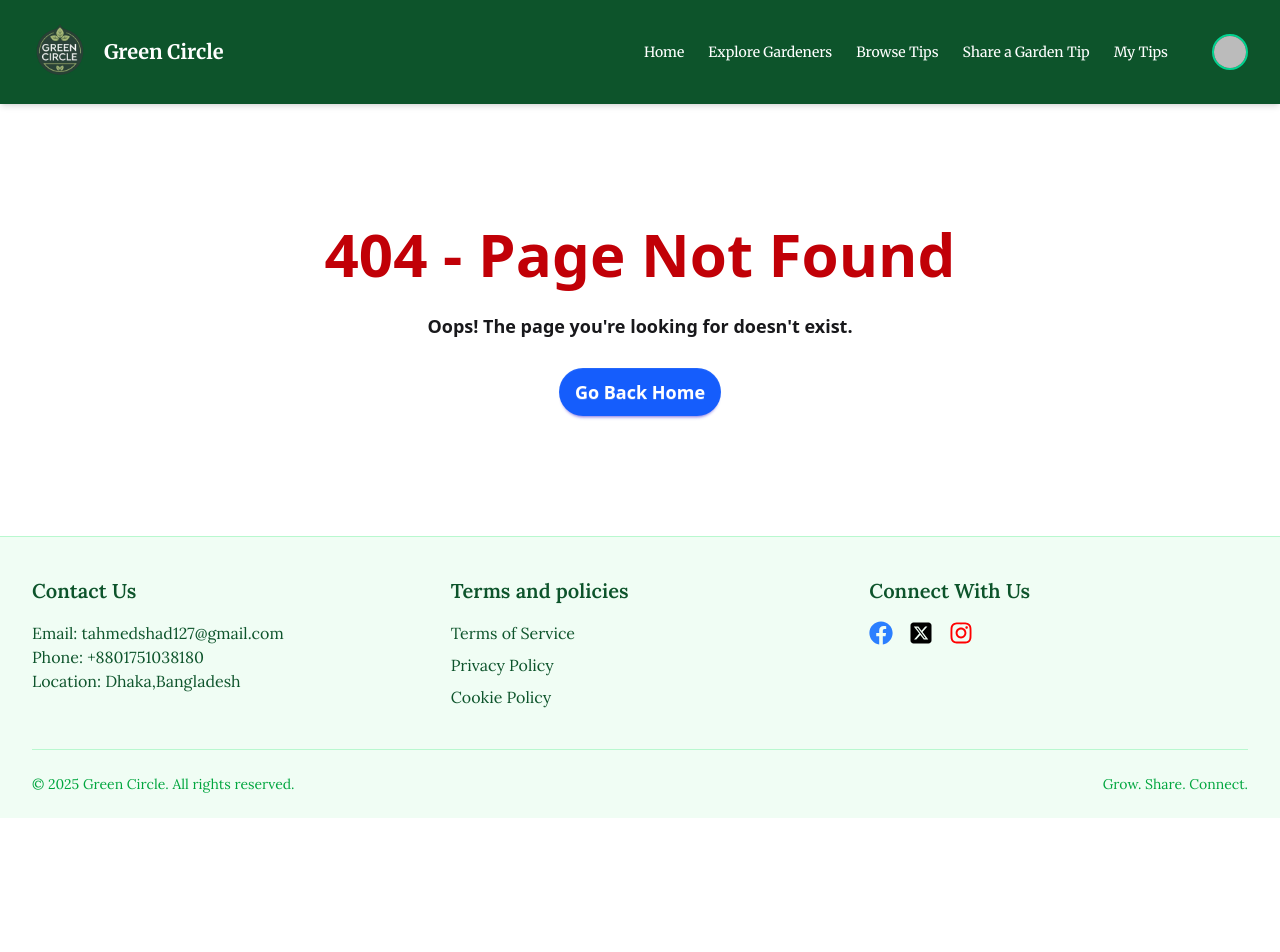
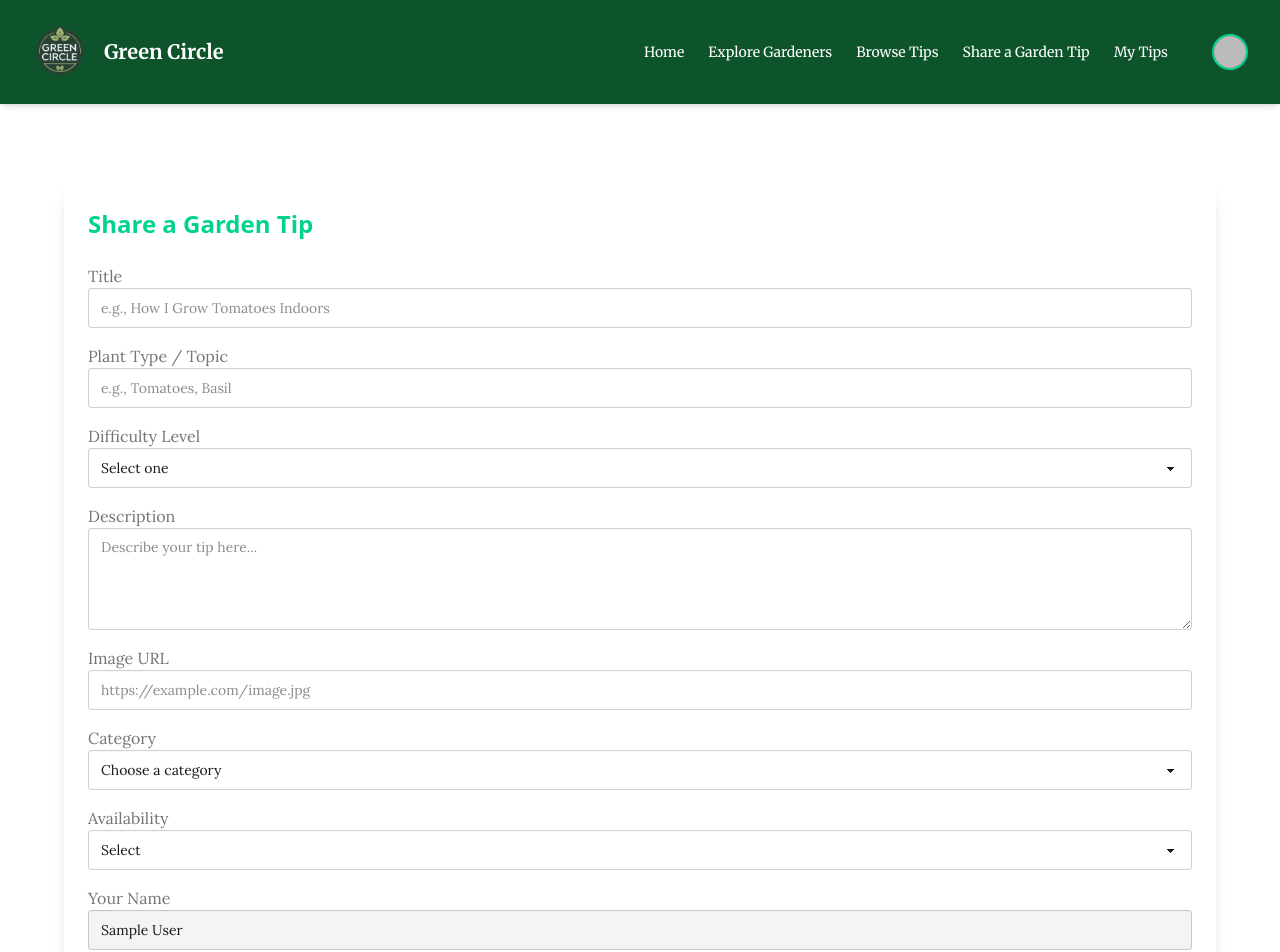
Before and after one commit to shadtanvir/Green-Circle, a React (Vite) app: page /share-tip in a window 1280 px wide. Shown: the top 952 px of the page. Before the commit the page ends 818 px from the top, so only its background shows below. Built offline with nearby package versions, Linux system fonts and the light colour scheme; no server answers; sample sign-in values are in the browser's storage.

Commit message:
Share a garden tip page is created (private route)

```diff
--- a/package.json
+++ b/package.json
@@ -15,6 +15,7 @@
     "framer-motion": "^12.23.0",
     "react": "^19.1.0",
     "react-dom": "^19.1.0",
+    "react-hook-form": "^7.60.0",
     "react-icons": "^5.5.0",
     "react-router": "^7.6.3",
     "sweetalert2": "^11.22.2",
--- /dev/null
+++ b/src/Components/ShareTip.jsx
@@ -0,0 +1,169 @@
+import React, { useContext } from "react";
+import { useForm } from "react-hook-form";
+import Swal from "sweetalert2";
+import { AuthContext } from "../Provider/AuthProvider";
+import { div } from "framer-motion/client";
+
+const ShareTip = () => {
+  const { user } = useContext(AuthContext);
+
+  const {
+    register,
+    handleSubmit,
+    reset,
+    formState: { errors },
+  } = useForm();
+
+  const onSubmit = (data) => {
+    const tipData = {
+      ...data,
+      email: user.email,
+      userName: user.displayName,
+      date: new Date(),
+    };
+
+    fetch("http://localhost:3000/tips", {
+      method: "POST",
+      headers: {
+        "Content-Type": "application/json",
+      },
+      body: JSON.stringify(tipData),
+    })
+      .then((res) => res.json())
+      .then((data) => {
+        if (data.insertedId) {
+          Swal.fire({
+            icon: "success",
+            title: "Your tip is shared!",
+            showConfirmButton: false,
+            timer: 1500,
+          });
+          reset();
+        } else {
+          Swal.fire({
+            icon: "error",
+            title: "Oops...",
+            text: "Failed to share the tip!",
+          });
+        }
+      });
+  };
+
+  return (
+    <div className="max-w-6xl mx-auto my-20 p-6 bg-base-100 shadow-lg rounded-md">
+      <h2 className="text-2xl font-merriweather font-bold text-success mb-6">
+        Share a Garden Tip
+      </h2>
+
+      <form onSubmit={handleSubmit(onSubmit)} className="space-y-4 font-lora">
+        <div>
+          <label className="label">Title</label>
+          <input
+            {...register("title", { required: true })}
+            type="text"
+            className="input input-bordered w-full"
+            placeholder="e.g., How I Grow Tomatoes Indoors"
+          />
+        </div>
+
+        <div>
+          <label className="label">Plant Type / Topic</label>
+          <input
+            {...register("plantType", { required: true })}
+            type="text"
+            className="input input-bordered w-full"
+            placeholder="e.g., Tomatoes, Basil"
+          />
+        </div>
+
+        <div>
+          <label className="label">Difficulty Level</label>
+          <select
+            {...register("difficulty", { required: true })}
+            className="select select-bordered w-full"
+          >
+            <option value="">Select one</option>
+            <option>Easy</option>
+            <option>Medium</option>
+            <option>Hard</option>
+          </select>
+        </div>
+
+        <div>
+          <label className="label">Description</label>
+          <textarea
+            {...register("description", { required: true })}
+            className="textarea textarea-bordered w-full"
+            rows="4"
+            placeholder="Describe your tip here..."
+          />
+        </div>
+
+        <div>
+          <label className="label">Image URL</label>
+          <input
+            {...register("image", { required: true })}
+            type="url"
+            className="input input-bordered w-full"
+            placeholder="https://example.com/image.jpg"
+          />
+        </div>
+
+        <div>
+          <label className="label">Category</label>
+          <select
+            {...register("category", { required: true })}
+            className="select select-bordered w-full"
+          >
+            <option value="">Choose a category</option>
+            <option>Composting</option>
+            <option>Plant Care</option>
+            <option>Vertical Gardening</option>
+            <option>Indoor Gardening</option>
+            <option>Soil Preparation</option>
+          </select>
+        </div>
+
+        <div>
+          <label className="label">Availability</label>
+          <select
+            {...register("availability", { required: true })}
+            className="select select-bordered w-full"
+          >
+            <option value="">Select</option>
+            <option>Public</option>
+            <option>Hidden</option>
+          </select>
+        </div>
+
+        <div>
+          <label className="label">Your Name</label>
+          <input
+            type="text"
+            value={user.displayName}
+            readOnly
+            className="input input-bordered w-full bg-gray-100"
+          />
+        </div>
+
+        <div>
+          <label className="label">Your Email</label>
+          <input
+            type="email"
+            value={user.email}
+            readOnly
+            className="input input-bordered w-full bg-gray-100"
+          />
+        </div>
+
+        <div className="text-right">
+          <button className="btn btn-success text-white" type="submit">
+            Share Tip
+          </button>
+        </div>
+      </form>
+    </div>
+  );
+};
+
+export default ShareTip;
--- a/src/Routes/Route.jsx
+++ b/src/Routes/Route.jsx
@@ -8,6 +8,8 @@
 import AuthLayout from "../Layouts/AuthLayout";
 import Register from "../Pages/Register";
 import Login from "../Pages/Login";
+import ShareTip from "../Components/ShareTip";
+import PrivateRoute from "../Provider/PrivateRoute";
 const router = createBrowserRouter([
   {
     path: "/",
@@ -31,6 +33,14 @@
         path: "/terms",
         Component: Terms,
       },
+      {
+        path: "/share-tip",
+        element: (
+          <PrivateRoute>
+            <ShareTip></ShareTip>
+          </PrivateRoute>
+        ),
+      },
     ],
   },
   {
```
Also changed, not shown: 1 other file (tests, documents, lock files or other folders).
